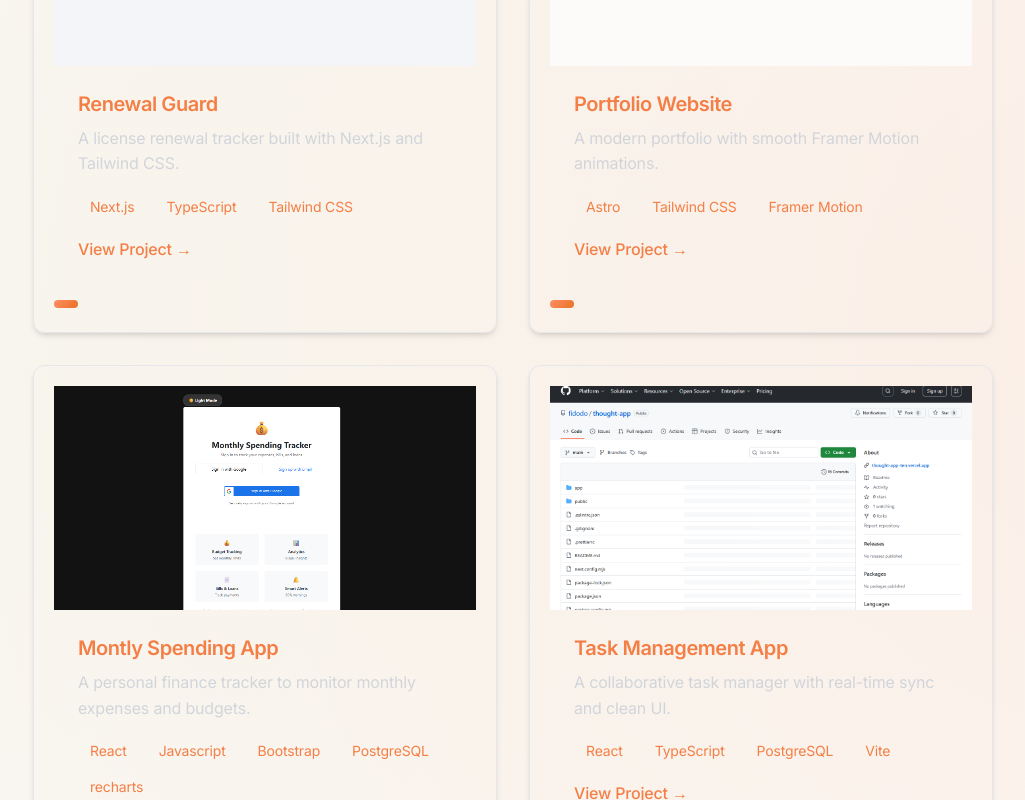
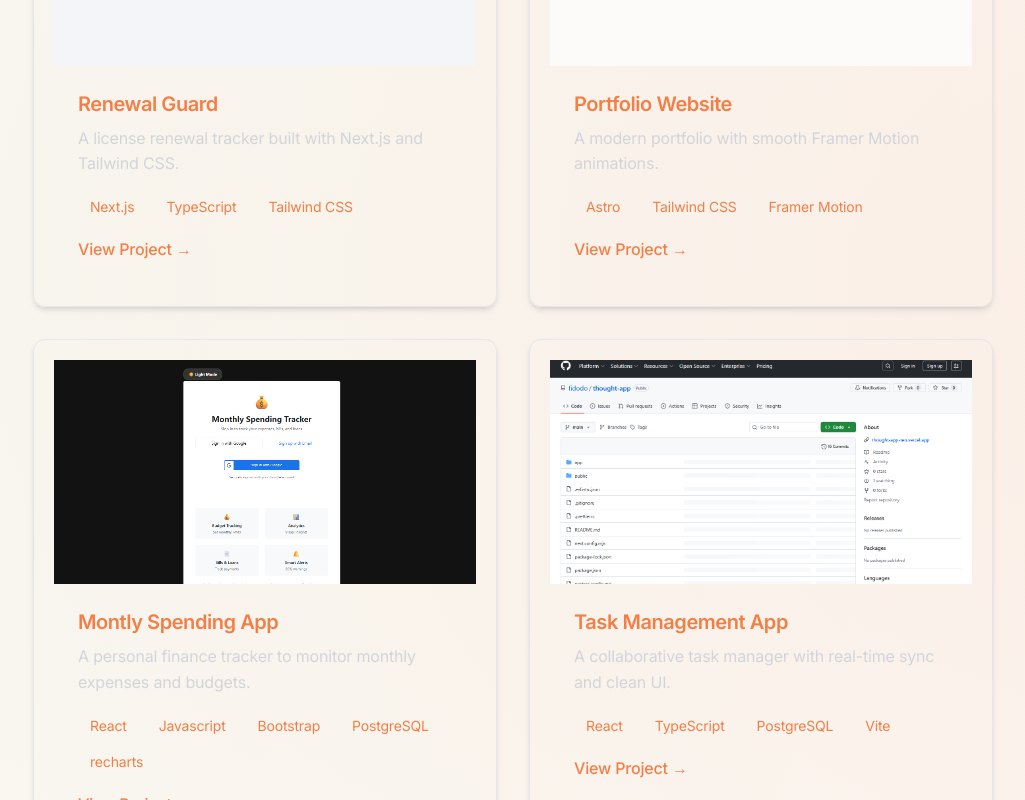
Before and after one commit to fidodo/new-portfolio, a Next.js app: page / in a window 1280 px wide. Shown: the part 2864-3664 px from the top of the page, without its empty margins (127-1152 px from the left). Built offline with nearby package versions, Linux system fonts and the light colour scheme.

Commit message:
fix: conditional rendered the in progress status

```diff
--- a/app/components/Projects.tsx
+++ b/app/components/Projects.tsx
@@ -42,7 +42,7 @@ const projects = [
       "A full-stack CMS e-commerce platform with product listings and cart functionality.",
     tech: ["Next.js", "Javascript", "Tailwind CSS", "MongoDB"],
     link: "https://github.com/fidodo/Bouyantech",
-    image: "/projects/bouyantech.png",
+    image: "/projects/Bouyantech.png",
     status: "In Progress",
   },
 ];
@@ -102,12 +102,14 @@ export default function Projects() {
                   View Project →
                 </a>
               </div>
+              {project.status && (
                 <button
                   className="px-3 py-1 bg-primary text-secondary rounded-full text-sm"
                   disabled
                 >
                   {project?.status}
                 </button>
+              )}
             </motion.div>
           ))}
         </div>
```
Lines whose indentation alone changed are shown as unchanged.
